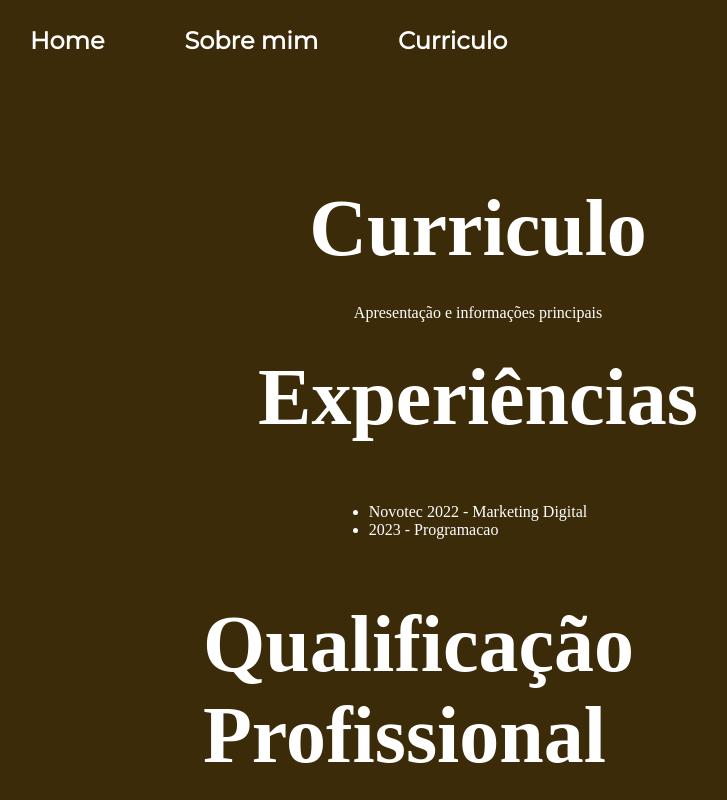
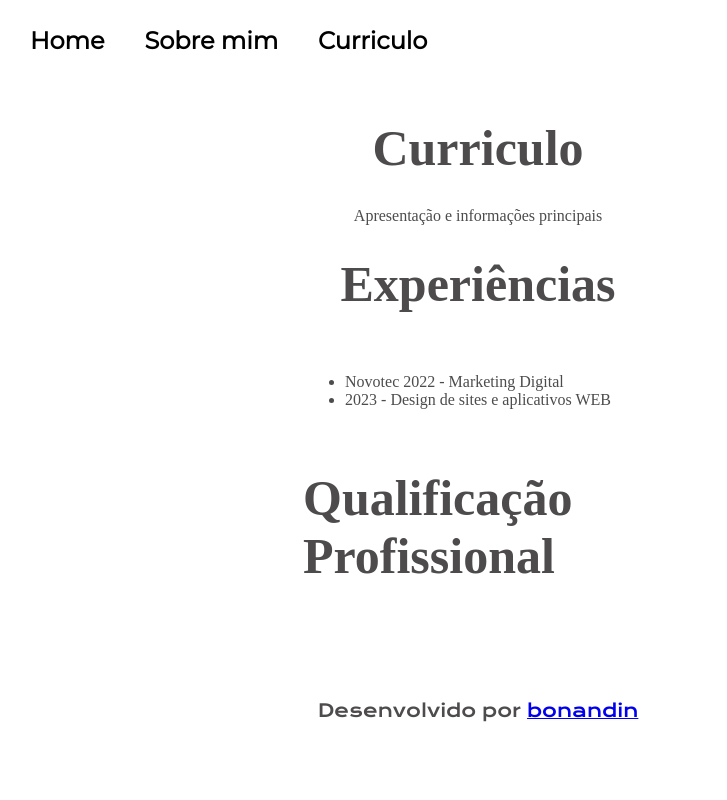
Before and after one commit to bonandin/aula2, a plain HTML site: page aula2/portfolio/aula - 1 html/curriculo.html in a window 1280 px wide. Shown: the top 800 px of the page, without its empty margins (162-889 px from the left). Drawn offline with nearby package versions, Linux system fonts and the light colour scheme.

Commit message:
Add files via upload

```diff
--- a/aula2/portfolio/aula - 1 html/curriculo.html
+++ b/aula2/portfolio/aula - 1 html/curriculo.html
@@ -4,7 +4,7 @@
     <meta charset="UTF-8">
     <meta name="viewport" content="width=device-width, initial-scale=1.0">
     <title>Curriculo</title>
-    <link rel="stylesheet" href="./style/style.css">
+    <link rel="stylesheet" href="./style/curriculo.css">
 </head>
 <body>
 
@@ -29,7 +29,7 @@
             <p class="apresentacao-conteudo-texto">
                 <ul class="apresentacao-conteudo-texto">
                     <li> Novotec 2022 - Marketing Digital </li>
-                    <li> 2023 - Programacao </li>
+                    <li> 2023 - Design de sites e aplicativos WEB  </li>
                 </ul>
             </p>
             <h2 class="apresentacao-conteudo-titulo">Qualificação Profissional</h2>
--- /dev/null
+++ b/aula2/portfolio/aula - 1 html/style/curriculo.css
@@ -0,0 +1,107 @@
+@import url('https://fonts.googleapis.com/css2?family=Krona+One&family=Montserrat&display=swap');
+
+*{
+        margin: 0;
+        padding: 0;
+    }
+
+    body {
+    height: 50vh;
+    background: linear-gradient(to bottom, #413e3a, #525151,);
+    background-size: cover;
+    background-repeat: no-repeat;
+    background-attachment: fixed;
+    margin: 0;
+    color:rgb(77, 75, 75) ;
+}
+
+.cabecalho {
+    padding: 2% 0% 0% 15%;
+    align-items: center;
+}
+
+.cabecalho-menu {
+    display: flex;
+    gap: 40px;
+}
+
+.cabecalho-menu-links {
+    font-family: 'Montserrat', sans-serif;
+    font-size: 24px;
+    font-weight: 600;
+    color: #000000;
+    text-decoration: none;
+}
+
+    .titulo-destaque {
+            color:rgb(77, 75, 75) ;
+    }
+
+    .conteudo {
+            height: auto;
+            flex-direction: column;
+            margin: 5%;
+            display: flex;
+            align-items: center;
+            justify-content: space-between;
+    }
+
+    .apresentacao-conteudo {
+            width: 350px;
+            justify-content: center;
+            display: flex;
+            flex-direction: column;
+            gap: 30px;
+           align-items: center;
+           text-align: justify;
+           height: auto;
+           order: 2;
+        }
+
+
+    .apresentacao-conteudo-titulo {
+            font-size: 50px;
+            font-family: 'Lora', serif;
+            text-align: justify;
+     }
+
+
+    .apresentacao-conteudo-paragrafo {
+            font-size: 25px;
+            font-family: 'Montserrat', sans-serif;
+            text-align: justify;
+             }
+
+    .apresentacao-links {
+            display:flex;
+            justify-content: space-between;
+            flex-direction: column;
+            align-items: center;
+            width: 500px;
+            gap: 20px;
+    }
+
+    .apresentacao-links-conteudo {
+       font-family: 'krona one' , sans-serif;
+       font-weight: 400;
+       font-size: 24px;
+    }
+
+
+
+
+    .rodape{
+        color: rgb(77, 75, 75);
+        display: flex;
+        align-items: center;
+        justify-content: center;
+        text-align: center;
+        font-family: 'krona one', sans-serif;
+        font-size: 18px;
+        font-weight: 400;
+        padding: 20px;
+    }
+    .rodape a:hover {
+        color: #07ff98;
+
+    }
```
